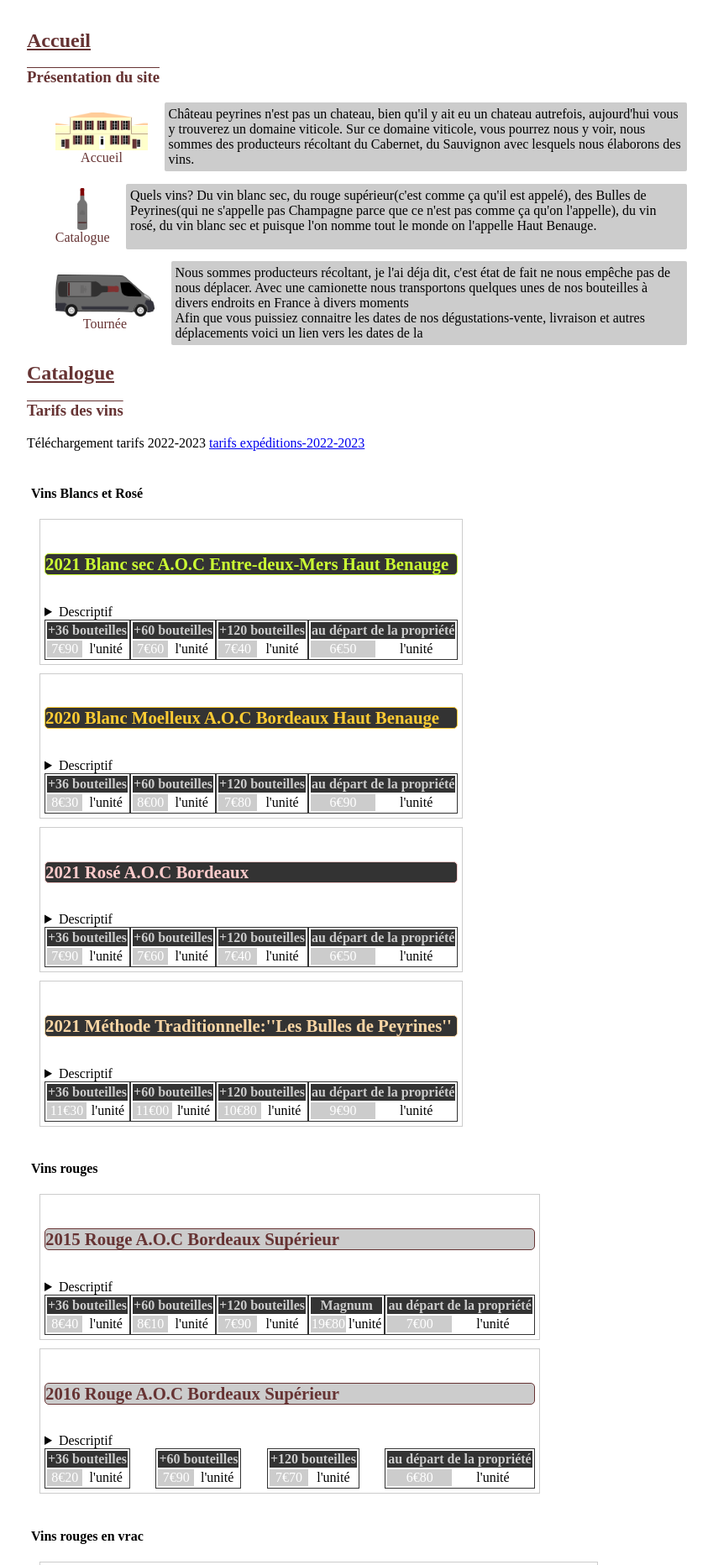
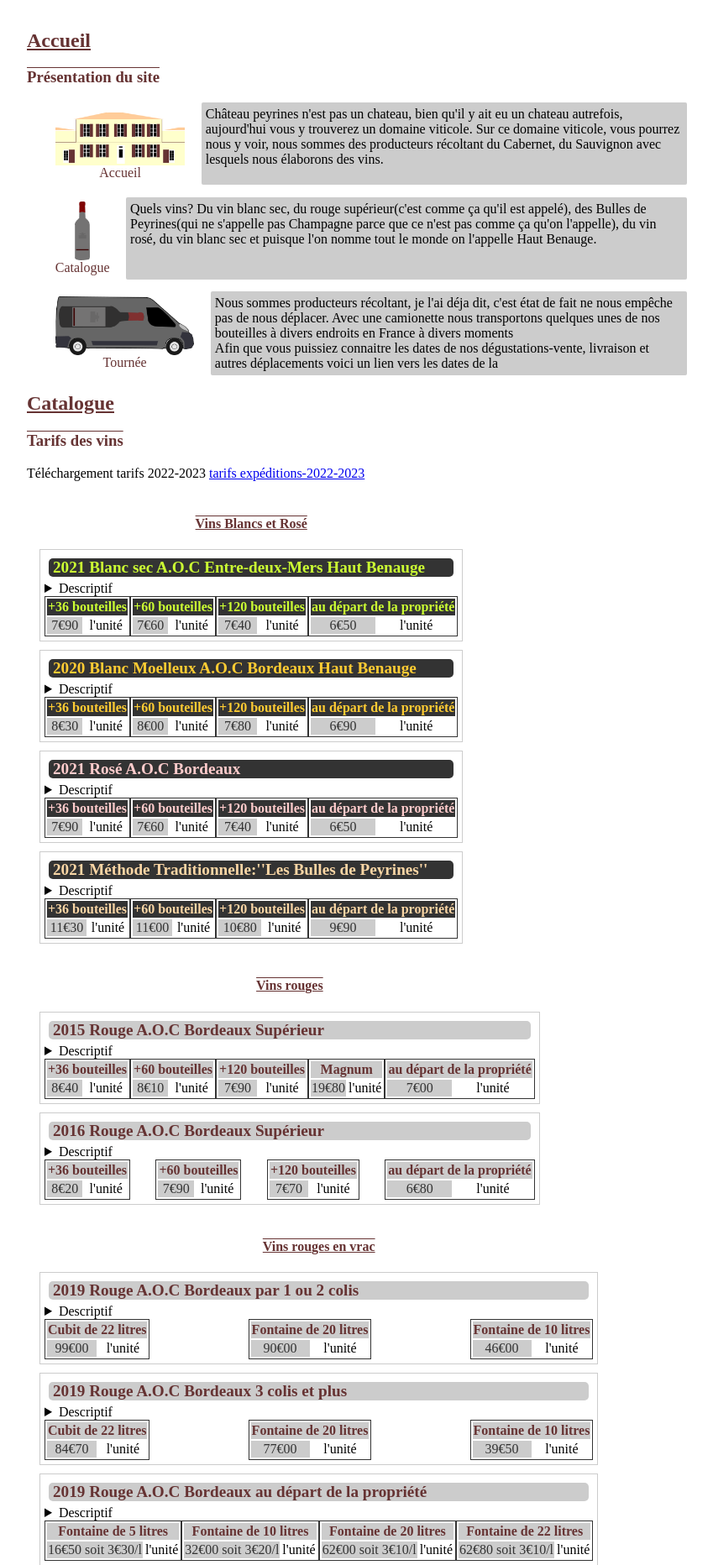
Before and after one commit to wawatusee/chateau-peyrines_json, a PHP site: page /public/index.php in a window 1280 px wide. Shown: the part 241-2105 px from the top of the page at 84% size, without its empty margins (208-1057 px from the left). Run offline with PHP 8.4, Linux system fonts and the light colour scheme.

Commit message:
Couleur de packaging au couleurs des vins dans view catalog et style.css

```diff
--- a/public/css/style.css
+++ b/public/css/style.css
@@ -165,26 +165,32 @@ body {
   h3{
     text-decoration: overline solid;
   }
+  h4{
+    color: var(--vinrouge-color);
+    text-align: center;
+    text-decoration: underline overline solid 0.3px;
+  }
   h5{
-    border:solid 0.5px;
     border-radius: 5px;
-    font-size: 1.3em;
     background-color: var(--main-bg-color);
+    padding-left: var(--content-padding);
+    font-size: 1.2em;
+    margin:var(--content-padding);
   }
-  .blanc h5{
+  .blanc h5,.blanc .prices .packaging .quantite{
     color:var(--vinblanc-color)
   }
-  .rosé h5{
+  .rosé h5,.rosé .prices .packaging .quantite{
     color: var(--vinrose-color);
   }
-  .rouge h5{
+  .rouge h5,.rouge .prices .packaging .quantite{
     background-color: var(--main-clear-color);
     color: var(--vinrouge-color);
   }
-  .moelleux h5{
+  .moelleux h5,.moelleux .prices .packaging .quantite{
     color:var(--blancmoelleux-color);
   }
-  .méthode h5{
+  .méthode h5, .méthode .prices .packaging .quantite{
     color:var(--champagne-color);
   }
 
@@ -199,8 +205,6 @@ body {
   }
   .presentation span{
     display: flex;
-    /*width: 66%;*/
-    /*max-width: 500px;*/
     flex-grow: 2;
   }
   .lien{
@@ -217,7 +221,7 @@ body {
     background-color:var(--vinrose-color);
   }
   .lien img{
-    height: 50px;
+    height: 70px;
   }
   .lien,.presentation span{
     border-radius: 2px;
@@ -272,12 +276,12 @@ body {
     text-align: center;
     border: 1px solid var(--main-bg-color);
   }
-  .quantite{
+  /*.quantite{
     color: var(--main-clear-color);
-  }
+  }Qualifié dans les titres*/
   .price{
     background-color: var(--main-clear-color);
-    color: white;
+    color: var(--main-bg-color);
   }
   thead{
     background-color:var(--main-bg-color);
@@ -289,6 +293,7 @@ body {
     height:8em;
     overflow: auto;
     font-size: 0.8rem;
+    line-height: 100%;
   }
   /*End CATALOGUE*/
 /**********************/
@@ -334,7 +339,7 @@ footer{
       margin-bottom: 5px ;
     }
     #sitemap h2,#sitemap h3{
-      color: var(--vinrose-color);
+      color: white;
     }
     .footerNav{
       background-color:var(--main-bg-color);
```
